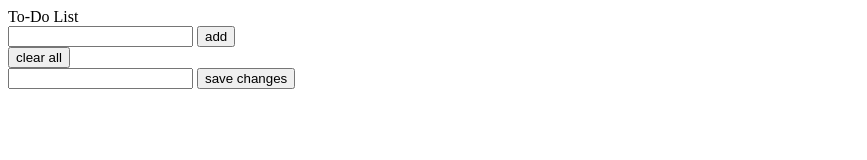
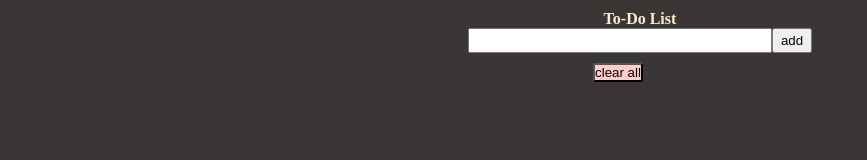
Before and after one commit to nishithagentyala/todolist, a plain HTML site: page index.html in a window 1280 px wide. Shown: the whole page, without its empty margins (0-867 px from the left). Drawn offline with Linux system fonts and the light colour scheme.

Commit message:
Update index.html

```diff
--- a/index.html
+++ b/index.html
@@ -6,11 +6,11 @@
     <meta http-equiv="X-UA-Compatible" content="IE=edge">
     <meta name="viewport" content="width=device-width, initial-scale=1.0">
     <title>To Do LIST</title>
-    <link rel="stylesheet" href="todo.css">
+    <link rel="stylesheet" href="index.css">
     <link rel="stylesheet" href="https://cdnjs.cloudflare.com/ajax/libs/font-awesome/5.15.3/css/all.min.css"
         integrity="sha512-iBBXm8fW90+nuLcSKlbmrPcLa0OT92xO1BIsZ+ywDWZCvqsWgccV3gFoRBv0z+8dLJgyAHIhR35VZc2oM/gI1w=="
         crossorigin="anonymous" referrerpolicy="no-referrer" />
-    <script src="todo.js" defer></script>
+    <script src="index.js" defer></script>
 </head>
 
 <body>
```
